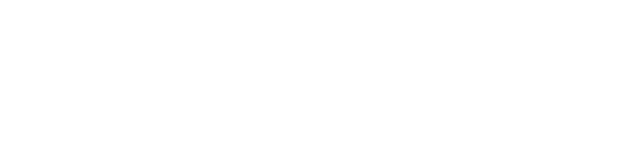
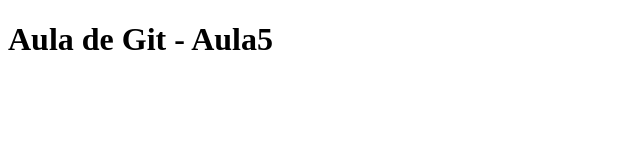
Before and after one commit to ArturMoco/aula-cinco-git, a plain HTML site: page index.html in a window 1280 px wide. Shown: the whole page, without its empty margins (0-640 px from the left). Drawn offline with Linux system fonts and the light colour scheme.

Commit message:
alteração no index html

```diff
--- a/index.html
+++ b/index.html
@@ -7,6 +7,5 @@
     <title>Aula de Git</title>
 </head>
 <body>
-
-</body>
+    <h1> Aula de Git - Aula5</h1>
 </html>
```
